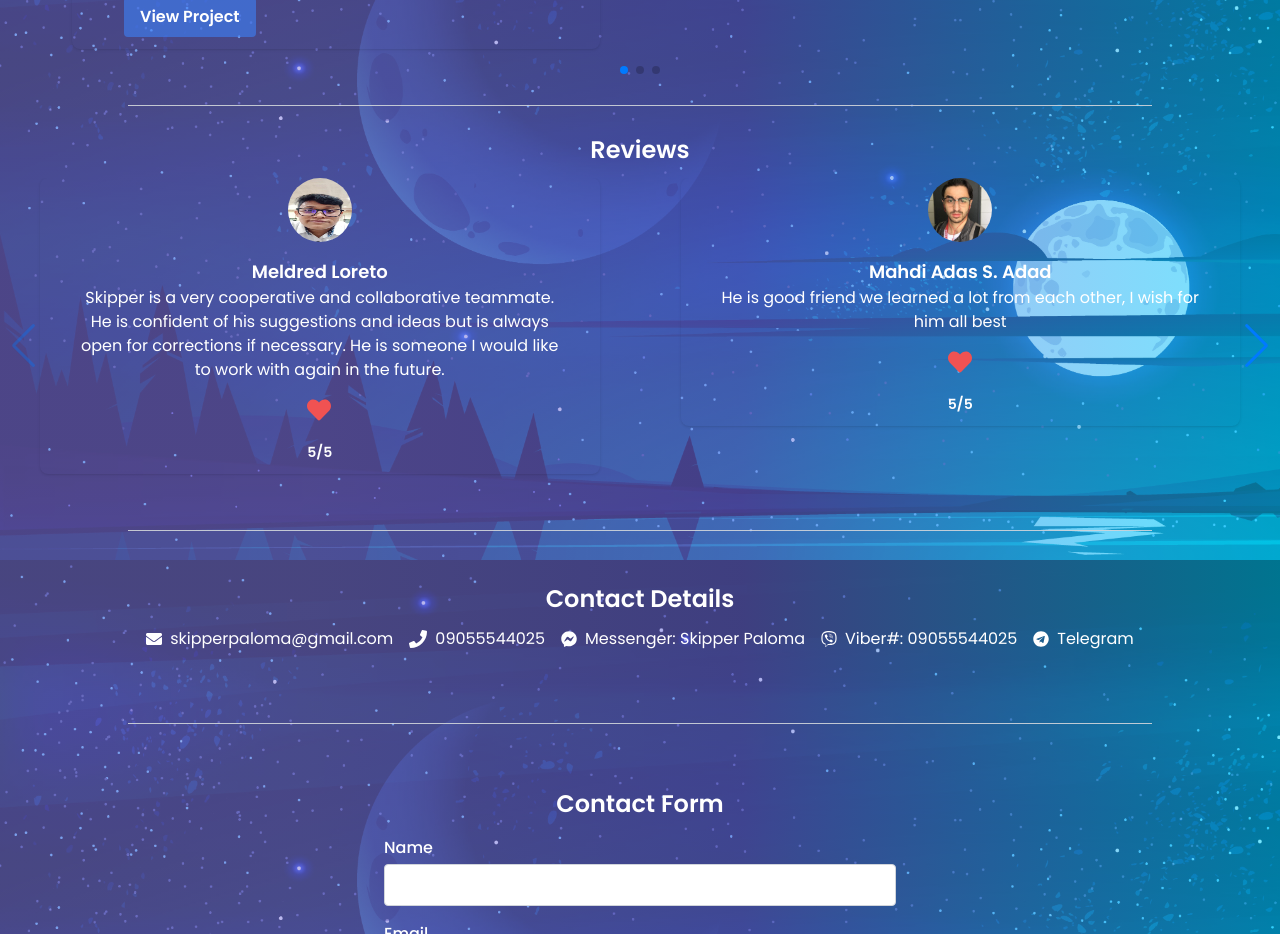
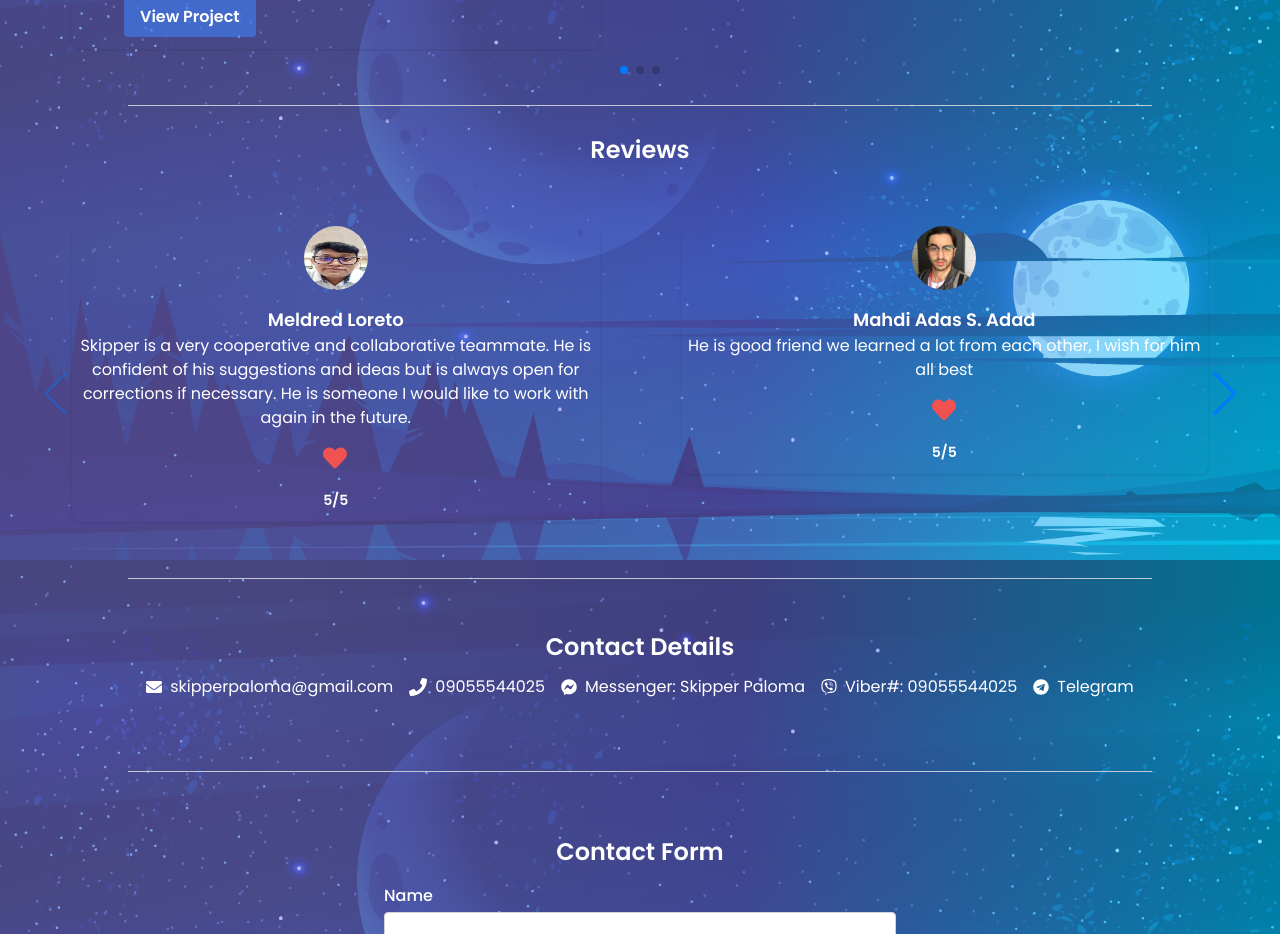
Before and after one commit to Kypso18/PersonalWebPage, a React (Create React App) app: page / in a window 1280 px wide. Shown: the part 1840-2774 px from the top of the page. Built offline with nearby package versions, Linux system fonts and the light colour scheme.

Commit message:
update PhotoVideoSwiper.js, ReviewSlider.js, Swiper.js and Home.js

```diff
--- a/src/components/ReviewSlider.js
+++ b/src/components/ReviewSlider.js
@@ -7,6 +7,10 @@ import { FaHeart} from 'react-icons/fa';
 
 const ReviewSlider = ({ reviews }) => {
   return (
+    <div className="container mx-auto my-4 py-18 px-8">
+     <h2 className="text-2xl font-bold mb-3 mt-7 text-center">Reviews</h2>
+    <br></br>
+    <br></br>
     <Swiper
       slidesPerView={1}
       navigation
@@ -27,8 +31,8 @@ const ReviewSlider = ({ reviews }) => {
       }}
     >
       {reviews.map((review, index) => (
-        <SwiperSlide key={index} className="px-10  mb-10 mx-auto flex justify-center">
-          <div className="rounded-lg px-10 items-center shadow">
+        <SwiperSlide key={index} className="px-10 mb-10 mx-auto flex justify-center">
+          <div className="rounded-lg px-auto items-center shadow">
             <img
               src={review.picture}
               alt={`Review by ${review.name}`}
@@ -44,6 +48,7 @@ const ReviewSlider = ({ reviews }) => {
         </SwiperSlide>
       ))}
     </Swiper>
+    </div>
   );
 };
 
--- a/src/components/Swiper.js
+++ b/src/components/Swiper.js
@@ -42,7 +42,7 @@ const SwiperContainer = () => {
           <SwiperSlide className='px-10  mb-10 mx-auto flex justify-center' key={index}>
             <div className="rounded-lg px-10 items-center shadow">
             <h2 className="text-2xl text-center font-bold mb-2">{project.title}</h2>
-              <img src={project.coverPhoto} alt={project.title} className="w-42 h-fit py-2" />
+              <img src={project.coverPhoto} alt={project.title} className="w-50 h-fit py-2" />
               <div className="p-3">
                 <h2 className="text-lg mb-2">{project.description}</h2>
                 <a
--- a/src/pages/Home.js
+++ b/src/pages/Home.js
@@ -122,8 +122,7 @@ function Home() {
 
       <SwiperContainer />
       <Divider />
-      <div>  <h2 className="text-2xl font-bold mb-3 mt-7 text-center">Reviews
-      </h2></div>
+
 
 
       <ReviewSlider reviews={reviews} />
```
